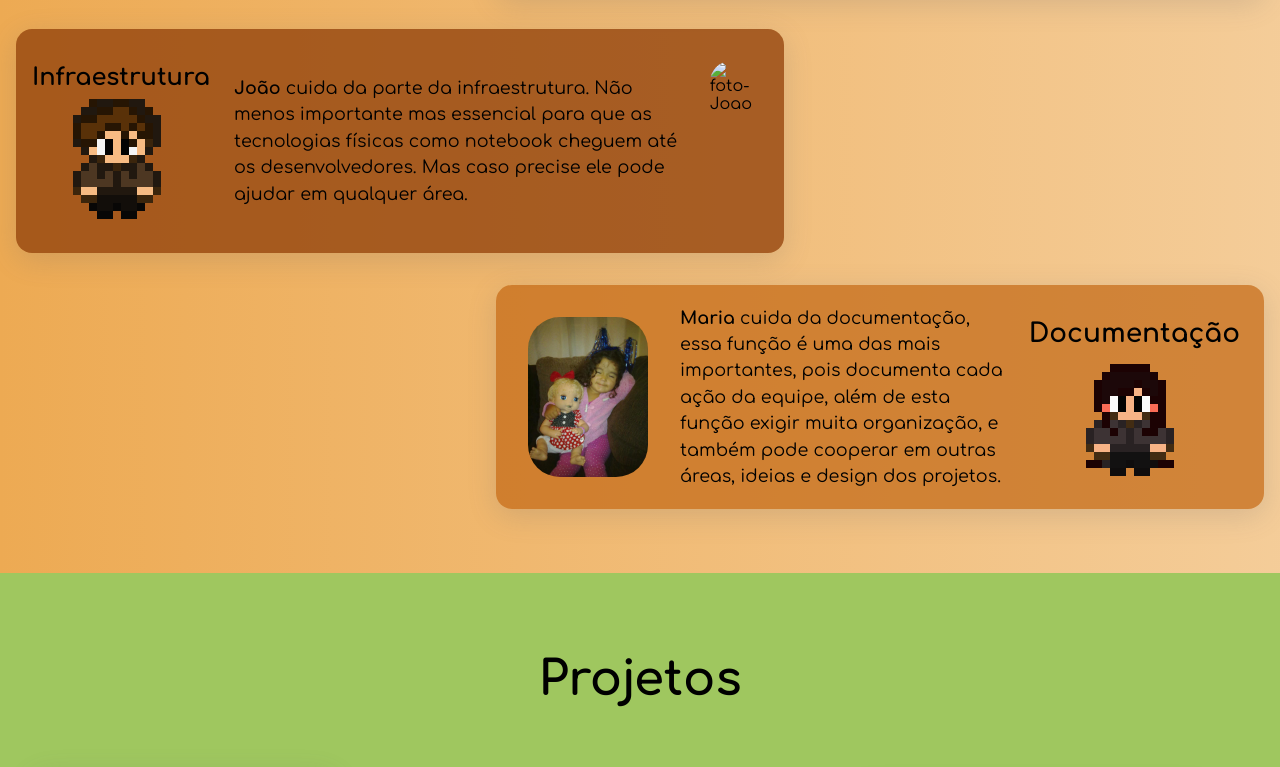
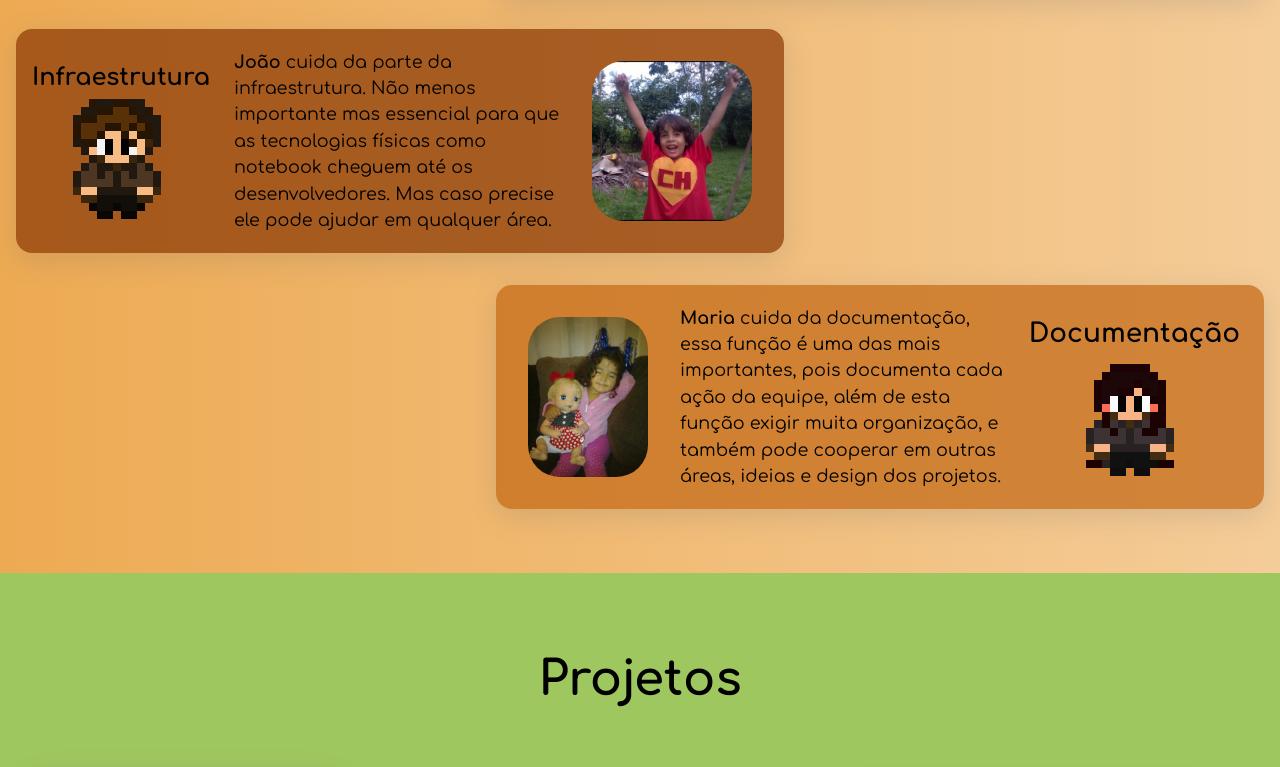
Before and after one commit to AlexandreSversuti/apresentacao-Equipe-Pixels, a plain HTML site: page index.html in a window 1280 px wide. Shown: the part 1992-2759 px from the top of the page. Drawn offline with Linux system fonts and the light colour scheme.

Commit message:
fix: adiciona foto faltante João

```diff
--- a/index.html
+++ b/index.html
@@ -80,7 +80,7 @@
                 <p class="colab-p"><strong>João</strong> cuida da parte da infraestrutura. Não menos
                     importante mas essencial para que as tecnologias físicas como notebook cheguem até os
                     desenvolvedores. Mas caso precise ele pode ajudar em qualquer área.</p>
-                <img class="fotoReal" src="" alt="foto-Joao">
+                <img class="fotoReal" src="img/fotoJoao.jpg" alt="foto-Joao">
             </div>
             <div class="colab-right">
                 <img class="fotoReal" src="img/fotoMaria.jpg" alt="foto-Maria">
--- a/styles/styleProjetos.css
+++ b/styles/styleProjetos.css
@@ -49,7 +49,6 @@
     box-shadow: rgba(100, 100, 111, 0.2) 0px 7px 29px 0px;
     margin-right: 5rem;
     height: 30rem;
-
 }
 
 .assets-armaPasta {
```
Also changed, not shown: img/fotoJoao.jpg (added).
